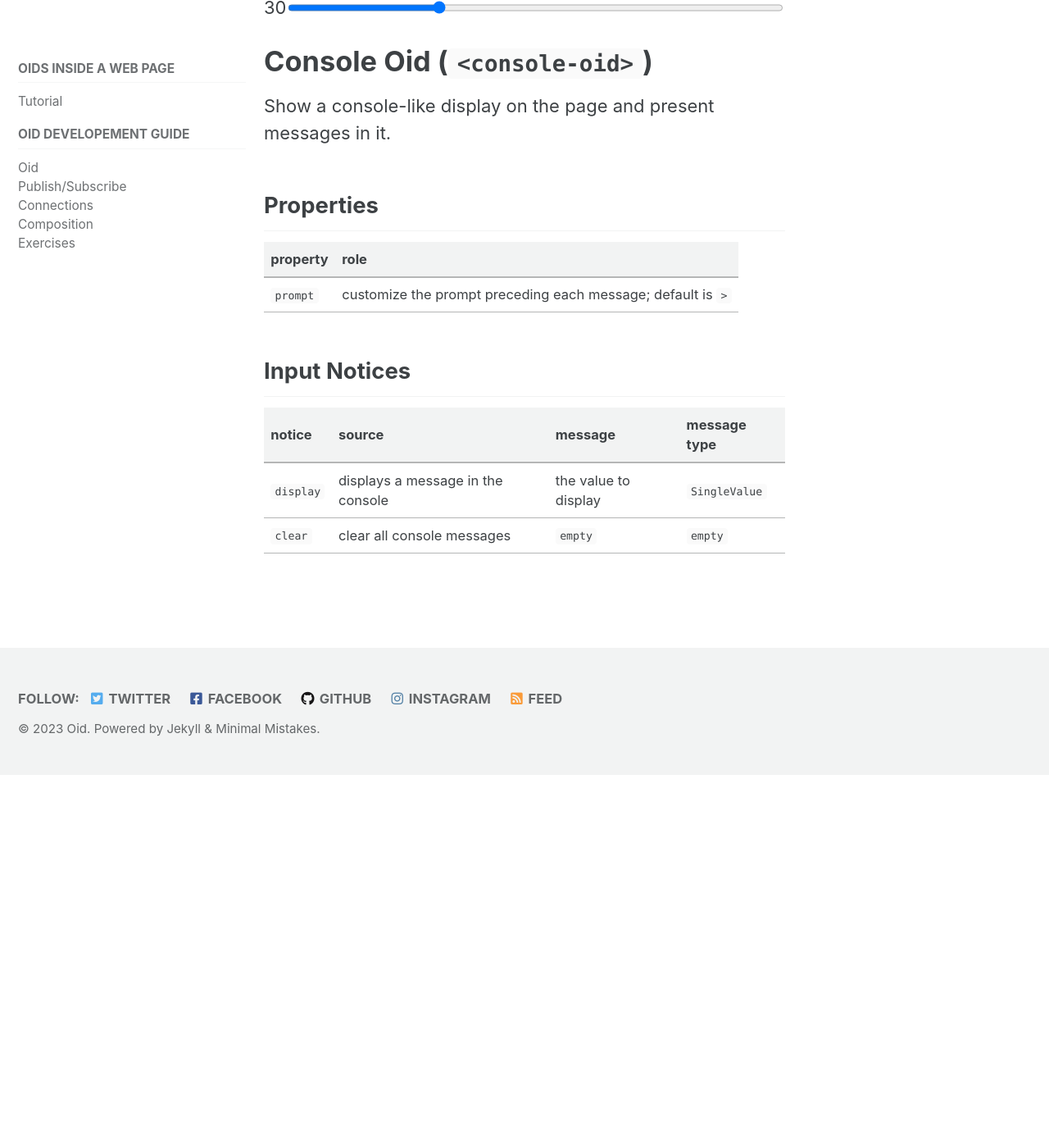
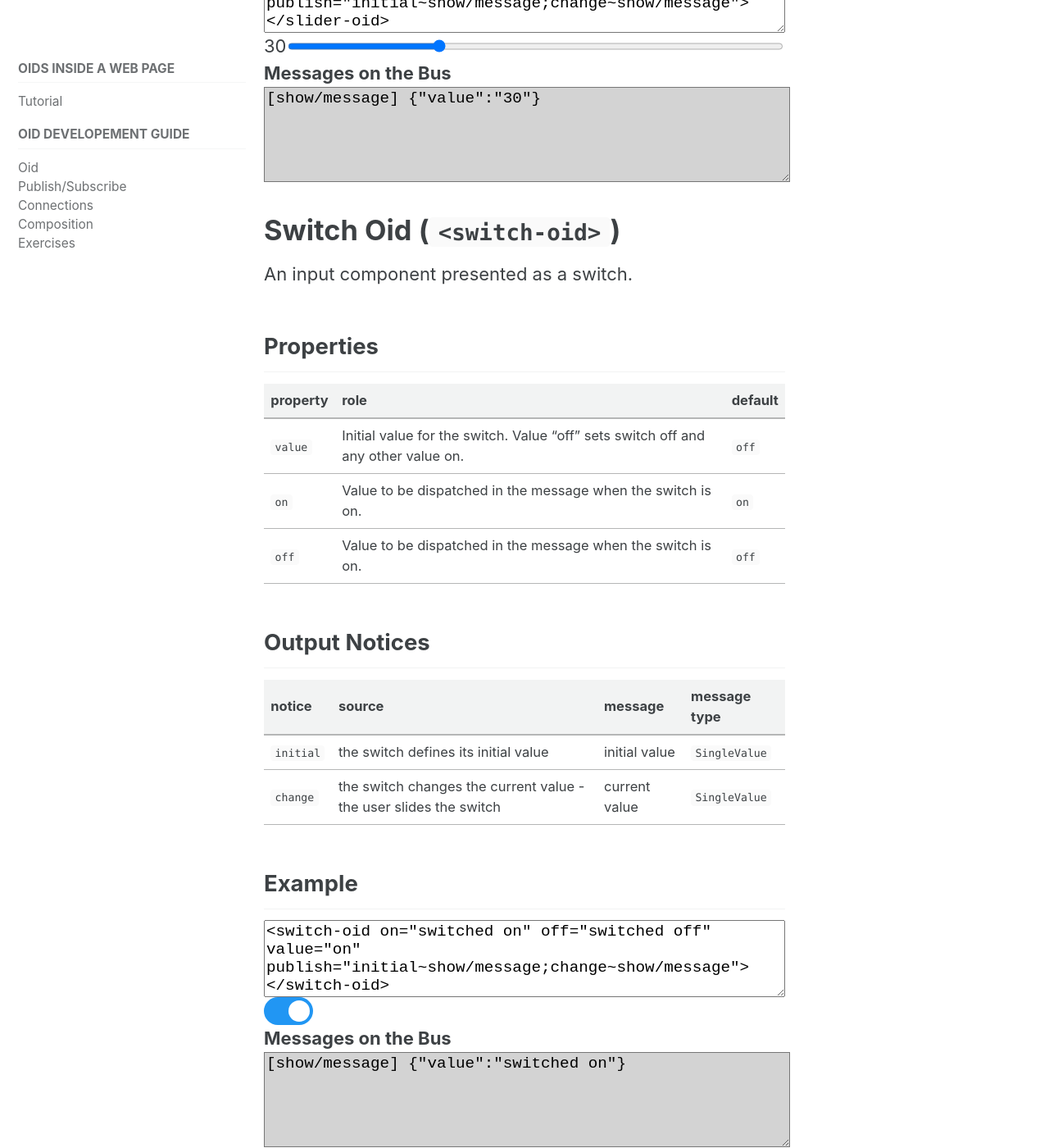
Before and after one commit to mundorum/oid, a Jekyll site: the page built from _pages/reference/home.md, in a window 1280 px wide and 1400 px high, scrolled down 2667 px. Shown: the whole window at 82% size. Built offline with Jekyll 4.4.1, drawn with Linux system fonts in a browser that asks for light colours; cached includes are drawn as plain includes; before the commit the page ends 3612 px from its top, so only the background shows below that; some of the changed text lies outside the part shown.

Commit message:
feat (reference): improved reference and switch oid

```diff
--- a/_pages/reference/home.md
+++ b/_pages/reference/home.md
@@ -71,8 +71,36 @@ notice       | source  | message | message type
 ## Example
 
 <p>
-<oid-play>
-   <slider-oid min="0" max="100" value="30" index></slider-oid>
+<oid-play messages>
+   <slider-oid min="0" max="100" value="30" index publish="initial~show/message;change~show/message"></slider-oid>
+</oid-play>
+</p>
+
+# Switch Oid (`<switch-oid>`)
+
+An input component presented as a switch.
+
+## Properties
+
+property  | role     | default
+----------| -------- | -------
+`value`   | Initial value for the switch. Value "off" sets switch off and any other value on. | `off`
+`on`      | Value to be dispatched in the message when the switch is on. | `on`
+`off`     | Value to be dispatched in the message when the switch is on. | `off`
+
+## Output Notices
+
+notice       | source  | message | message type
+-------------| --------| ------- | ------------
+`initial`    | the switch defines its initial value | initial value | `SingleValue`
+`change`     | the switch changes the current value - the user slides the switch | current value | `SingleValue`
+
+## Example
+
+<p>
+<oid-play messages>
+  <switch-oid on="switched on" off="switched off" value="on" publish="initial~show/message;change~show/message">
+  </switch-oid>
 </oid-play>
 </p>
 
@@ -93,6 +121,19 @@ notice    | source  | message | message type
 `display` | displays a message in the console | the value to display | `SingleValue`
 `clear`   | clear all console messages | `empty` | `empty`
 
+<p>
+<oid-play>
+  <button-oid label="Start"
+              value="The dinosaur jumped into the mud."
+              publish="click~show/message">
+  </button-oid>
+
+  <console-oid prompt="*"
+               subscribe="show/message~display">
+  </console-oid>
+</oid-play>
+</p>
+
 <!-- Jekyll directive to avoid Liquid filters
 {% endraw %}
 -->
```
Also changed, not shown: other parts of _pages/reference/home.md (+14 -14 lines), assets/js/oid/oid-fiction.js.
